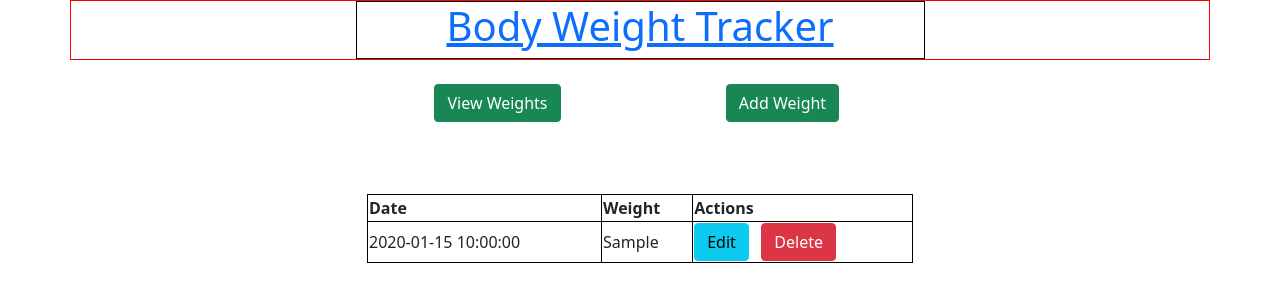
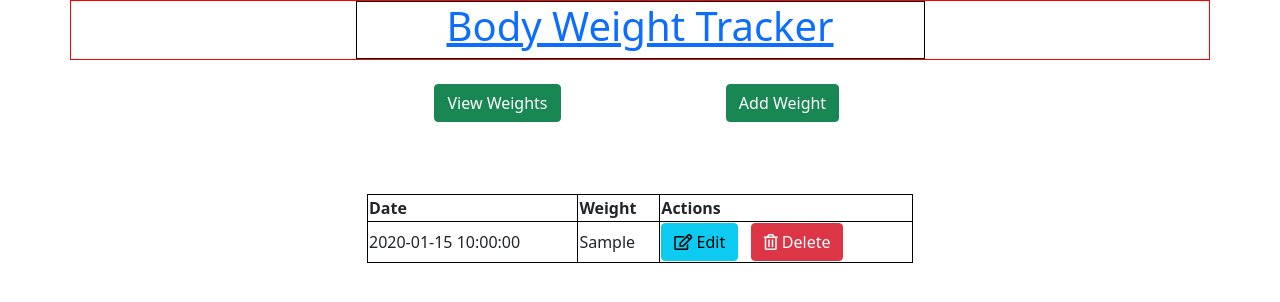
Before and after one commit to jaedmisten/body-weight-tracker, a PHP site: page /viewWeights.php in a window 1280 px wide. Shown: the top 302 px of the page. Run offline with PHP 8.4, Linux system fonts and the light colour scheme; tables that the repository leaves empty or names only in its code hold one stand-in row (values such as "Sample post").

Commit message:
Added font awesome icons to delete and edit buttons.

```diff
--- a/public/header.php
+++ b/public/header.php
@@ -13,6 +13,8 @@
     <link rel="stylesheet" href="js/dist/jquery.datetimepicker.css">
     <!-- jquery-datetimepicker -->
     <script src="js/dist/jquery.datetimepicker.full.js"></script>
+    <!-- font awesome -->
+    <link rel="stylesheet" href="https://cdnjs.cloudflare.com/ajax/libs/font-awesome/5.15.3/css/all.min.css">
     <!-- custom stylesheet -->
     <link rel="stylesheet" href="css/styles.css">
     <link rel="shortcut icon" type="image/jpg" href="img/favicon/favicon.png"/>
--- a/public/viewWeights.php
+++ b/public/viewWeights.php
@@ -14,7 +14,6 @@
             echo $e->getMessage();
         }
         ?>
-
         <table id="weights-table" style="width:100%">
             <tr>
                 <th>Date</th>
@@ -26,8 +25,8 @@
                 <td><?php echo $weight["date"] ?></td>
                 <td><?php echo $weight["weight"] ?></td>
                 <td>
-                    <a type="button" class="btn btn-info" href="">Edit</a>&nbsp;&nbsp;
-                    <a type="button" class="btn btn-danger" data-id="<?php echo $weight["id"]; ?>" data-date="<?php echo $weight["date"]; ?>" data-weight="<?php echo $weight["weight"]; ?>">Delete</a>
+                    <a type="button" class="btn btn-info" href=""><i class="far fa-edit"></i> Edit</a>&nbsp;&nbsp;
+                    <a type="button" class="btn btn-danger" data-id="<?php echo $weight["id"]; ?>" data-date="<?php echo $weight["date"]; ?>" data-weight="<?php echo $weight["weight"]; ?>"><i class="far fa-trash-alt"></i> Delete</a>
                 </td>
             </tr>
             <?php endforeach ?>
@@ -51,7 +50,7 @@
                 </div>
                 <div class="modal-footer">
                     <button type="button" class="btn btn-secondary" data-bs-dismiss="modal">Close</button>
-                    <button id="deleteConfirm" type="button" class="btn btn-warning">Delete</button>
+                    <button id="deleteConfirm" type="button" class="btn btn-warning"><i class="far fa-trash-alt"></i> Delete</button>
                 </div>
                 </div>
             </div>
```
Also changed, not shown: public/getWeight.php (added, +22 -0 lines).
